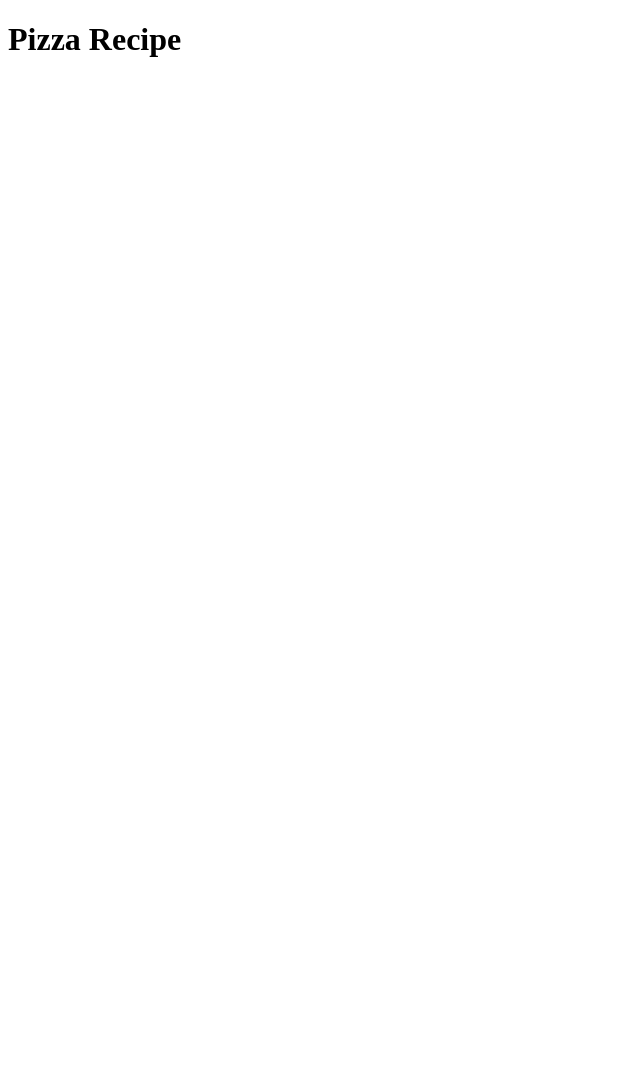
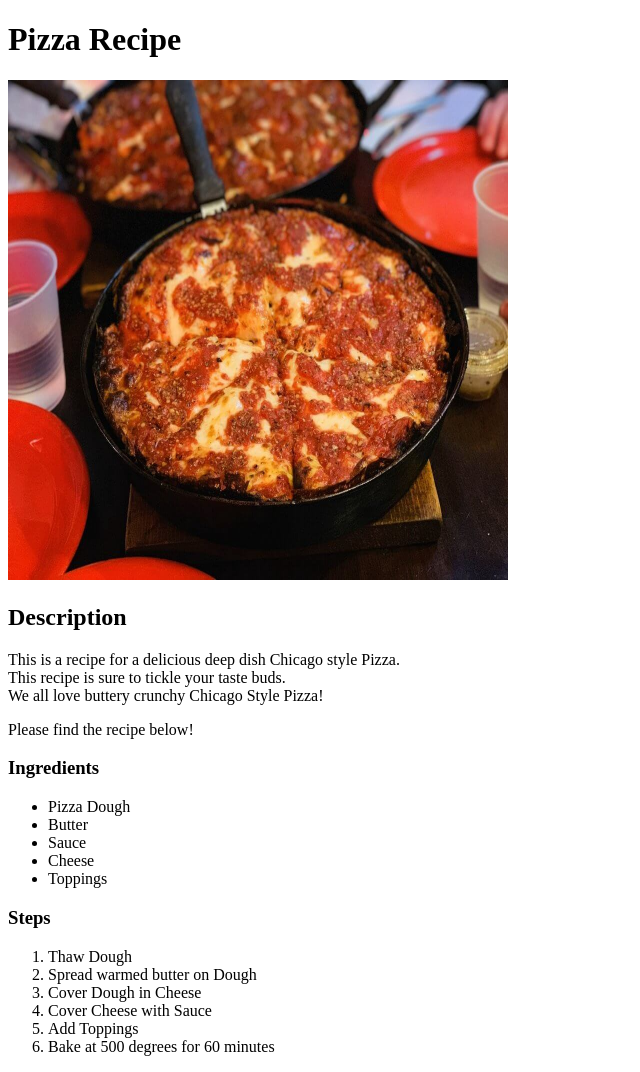
Before and after one commit to kabraun01/odin-recipes, a plain HTML site: page recipes/pizza.html in a window 1280 px wide. Shown: the whole page, without its empty margins (0-640 px from the left). Before the commit the page ends 800 px from the top, so only its background shows below. Drawn offline with Linux system fonts and the light colour scheme.

Commit message:
Created entire Pizza Recipe Page

```diff
--- a/recipes/pizza.html
+++ b/recipes/pizza.html
@@ -7,6 +7,33 @@
 </head>
 <body>
     <h1>Pizza Recipe</h1>
+    <img src="Pan-pizza.jpg" alt="Kevin's Pizza" width="500" height="500">
+
+    <h2>Description</h2>
+    <p>This is a recipe for a delicious deep dish Chicago style Pizza. <br>
+    This recipe is sure to tickle your taste buds. <br>
+    We all love buttery crunchy Chicago Style Pizza!</p>
+
+    <p>Please find the recipe below!</p>
+
+    <h3>Ingredients</h3>
+    <ul>
+        <Li>Pizza Dough</Li>
+        <li>Butter</li>
+        <LI>Sauce</LI>
+        <LI>Cheese</LI>
+        <LI>Toppings</LI>
+    </ul>
+
+<h3>Steps</h3>
+<ol>
+    <Li>Thaw Dough</Li>
+    <Li>Spread warmed butter on Dough</Li>
+    <LI>Cover Dough in Cheese</LI>
+    <LI>Cover Cheese with Sauce</LI>
+    <LI>Add Toppings</LI>
+    <LI>Bake at 500 degrees for 60 minutes</LI>
+</ol>
 
 </body>
 
```
Also changed, not shown: recipes/Pan-pizza.jpg (added).
